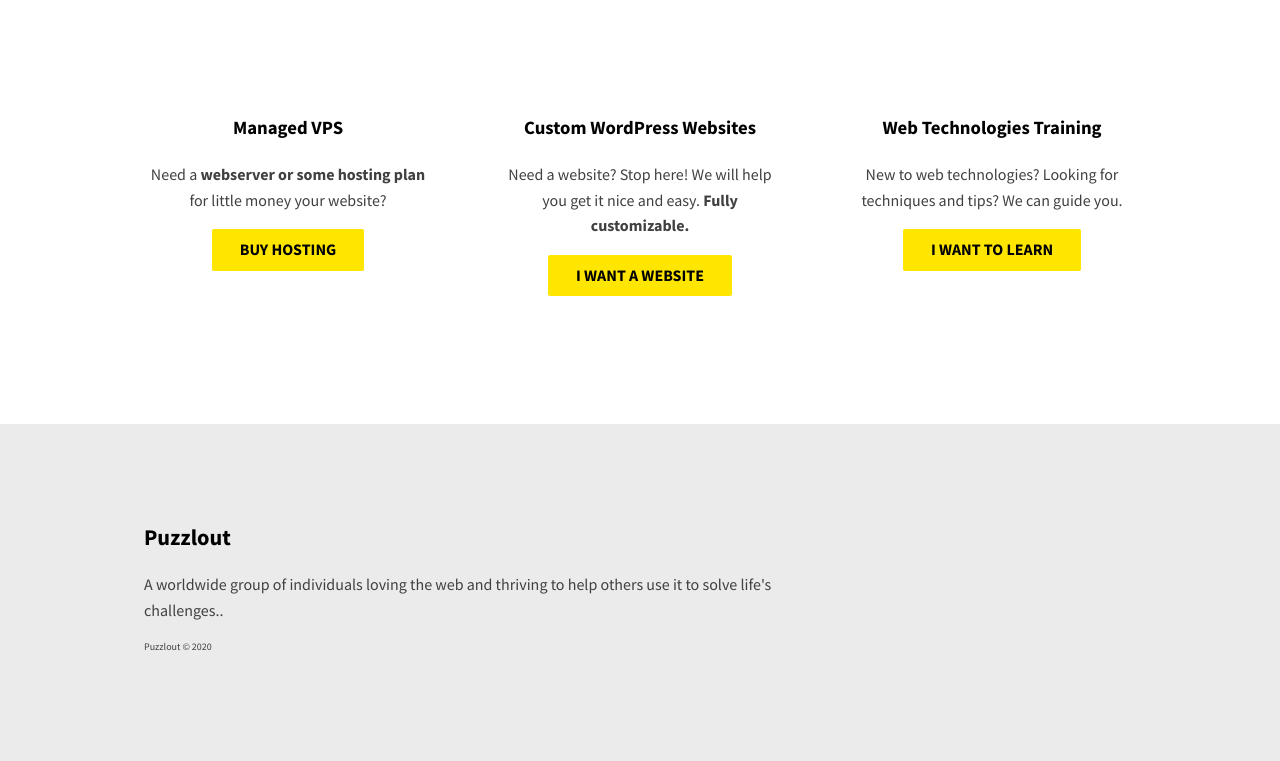
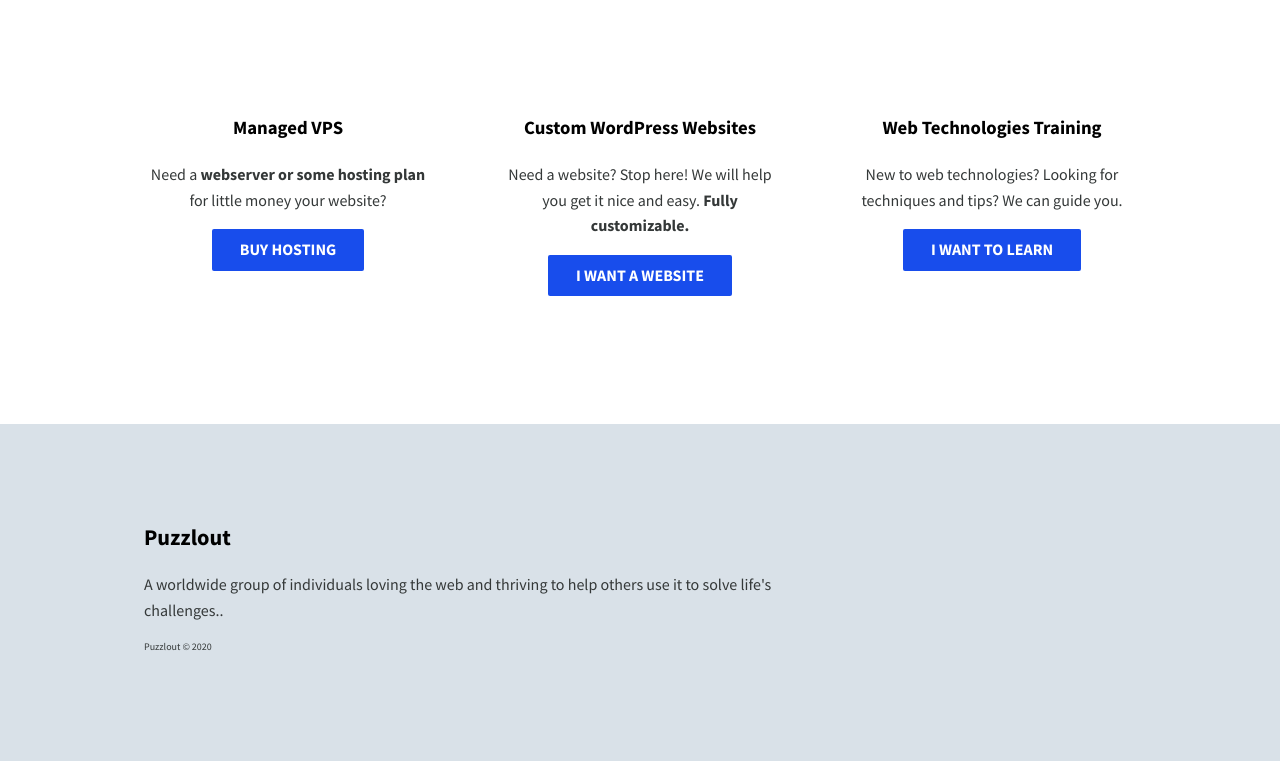
Before and after one commit to Puzzlout/Portal, a PHP site: page /copy/index.html in a window 1280 px wide. Shown: the part 569-1330 px from the top of the page. Run offline with PHP 8.4, Linux system fonts and the light colour scheme; style sheets or scripts are compiled from the project's sources; some libraries are stand-ins or nearby versions.

Commit message:
create theme

```diff
--- /dev/null
+++ b/src/copy/img/credits-boy-and-girl.txt
@@ -0,0 +1 @@
+Photo by Annie Spratt on Unsplash
--- /dev/null
+++ b/src/copy/img/credits-puzzle.txt
@@ -0,0 +1 @@
+Photo by Gabriel Crismariu on Unsplash
--- a/src/copy/index.html
+++ b/src/copy/index.html
@@ -59,8 +59,8 @@
 <body>
     <header class="header-home main-grid theme-bg-dark">
         <div class="header-content">
-            <div class="logo logo-accent theme-bg-accent theme-color-dark">
-                <a href="index.html" class="theme-color-dark" title="Return home">
+            <div class="logo logo-accent theme-bg-accent">
+                <a href="index.html" class="theme-color-light" title="Return home">
                     <strong>Puzzlout</strong>
                 </a>
             </div>
@@ -82,28 +82,28 @@
         <section class="hero main-grid">
             <h1 class="hero-title theme-color-light">Our mission: Solving your life's puzzles with the Web.</h1>
             <p class="theme-color-light">We're <strong>passionate web people</strong> around the world that brings you web-based solutions. <br />We can <strong>help you</strong>.</p>
-            <a class="services-action btn theme-bg-accent theme-color-dark" href="#services" title="Get in touch">show me</a>
+            <a class="services-action btn theme-bg-accent theme-color-light" href="#services" title="Get in touch">show me</a>
         </section>
         <section id="services" class="skills main-grid theme-bg-light theme-color-dark">
             <article class="skill">
                 <h3 class="h3-title-underline-center">Managed VPS</h3>
                 <p class="article-description">Need a <strong>webserver or some hosting plan</strong> for little money your website?</p>
-                <a class="btn theme-bg-accent theme-color-dark" href="mailto:puzzlout@gmail.com?subject=[Puzzlout][Portal] I need a managed VPS" title="Yes, I need a managed server">Buy hosting</a>
+                <a class="btn theme-bg-accent theme-color-light" href="mailto:puzzlout@gmail.com?subject=[Puzzlout][Portal] I need a managed VPS" title="Yes, I need a managed server">Buy hosting</a>
             </article>
             <article class="skill">
                 <h3 class="h3-title-underline-center">Custom WordPress Websites</h3>
                 <p class="article-description">Need a website? Stop here! We will help you get it nice and easy. <strong>Fully customizable.</strong></p>
-                <a class="btn theme-bg-accent theme-color-dark" href="mailto:puzzlout@gmail.com?subject=[Puzzlout][Portal] I need a Wordpress Site" title="Yes, I need a managed server">I want a website</a>
+                <a class="btn theme-bg-accent theme-color-light" href="mailto:puzzlout@gmail.com?subject=[Puzzlout][Portal] I need a Wordpress Site" title="Yes, I need a managed server">I want a website</a>
             </article>
             <!-- <article class="skill">
                 <h3 class="h3-title-underline-center">Web Apps</h3>
                 <p class="article-description">You want more than a regular website? You want to manage your business? It is surely possible with a <strong>Web App</strong>.</p>
-                <a class="btn theme-bg-accent theme-color-dark" href="mailto:puzzlout@gmail.com?subject=[Puzzlout][Portal] I need a Web App" title="Yes, I need a managed server">I need a Web application</a>
+                <a class="btn theme-bg-accent theme-color-light" href="mailto:puzzlout@gmail.com?subject=[Puzzlout][Portal] I need a Web App" title="Yes, I need a managed server">I need a Web application</a>
             </article> -->
             <article class="skill">
                 <h3 class="h3-title-underline-center">Web Technologies Training</h3>
                 <p class="article-description">New to web technologies? Looking for techniques and tips? We can guide you.</p>
-                <a class="btn theme-bg-accent theme-color-dark" href="mailto:puzzlout@gmail.com?subject=[Puzzlout][Portal] I need training" title="Yes, I need a managed server">I want to learn</a>
+                <a class="btn theme-bg-accent theme-color-light" href="mailto:puzzlout@gmail.com?subject=[Puzzlout][Portal] I need training" title="Yes, I need a managed server">I want to learn</a>
             </article>
         </section>
     </main>
--- a/src/sass/base.scss
+++ b/src/sass/base.scss
@@ -1,9 +1,3 @@
-/* Colors :
-    #
-    #
-    #
-    Gradient :  >
-*/
 /*===================================*/
 /* Must-have Typography */
 * {
--- a/src/sass/layout.scss
+++ b/src/sass/layout.scss
@@ -72,7 +72,7 @@ nav {
 
 /* Hero */
 .hero {
-    background-image: url(../img/hero-bg.jpg);
+    background-image: url(../img/hero.jpg);
     background-size: cover;
     padding: 8em 0 4em;
 }
--- a/src/sass/typography.scss
+++ b/src/sass/typography.scss
@@ -1,11 +1,35 @@
 /*===================================*/
-/* Theme */
+/* Colors */
+/* Theme 1 */
 $color-light: #fff;
 $color-dark: #000;
-$color-accent: #ffe600;
+$color-accent: #184DEC;
 $bg-color-light: $color-light;
+$bg-color-footer: #d9e1e8;
 $bg-color-dark: $color-dark;
 $bg-color-accent: $color-accent;
+$text-color: #343838;
+$bd-color: #343838;
+$btn-shadow-color-start: #194DEC;
+$btn-shadow-color-end: #8ec4f0;
+$hero-bg-color: rgba(52, 56, 56, 0.5);
+
+/* End - Theme 1 */
+/* Theme 2
+$color-light: #d9e1e8;
+$color-dark: #282c37;
+$color-accent: #2b90d9;
+$bg-color-light: $color-light;
+$bg-color-footer: #d9e1e8;
+$bg-color-dark: $color-dark;
+$bg-color-accent: $color-accent;
+$text-color: $color-dark;
+$bd-color: $color-dark;
+$btn-shadow-color-start: rgb(187, 172, 41);
+$btn-shadow-color-end: hsl(59, 100%, 49%);
+$hero-bg-color: rgba(40, 44, 55, 0.4);
+
+/* End - Theme 2 */
 
 .theme-color-light {
   color: $color-light;
@@ -84,7 +108,7 @@ h2::after {
 }
 
 p {
-  color: #404040;
+  color: $text-color;
   text-align: left;
 }
 
@@ -160,12 +181,12 @@ a {
 
 /* Footer */
 footer {
-  background-color: #ebebeb;
+  background-color: $bg-color-footer;
   text-align: center;
 }
 
 .social-link {
-  color: #000;
+  color: $color-dark;
   font-size: 2em;
   margin: 0 0.25em;
 }
```
Also changed, not shown: other parts of src/sass/typography.scss (+10 -87 lines), src/copy/img/hero-bg.jpg (deleted), src/copy/img/puzzle.jpg (added), 1 other file.
